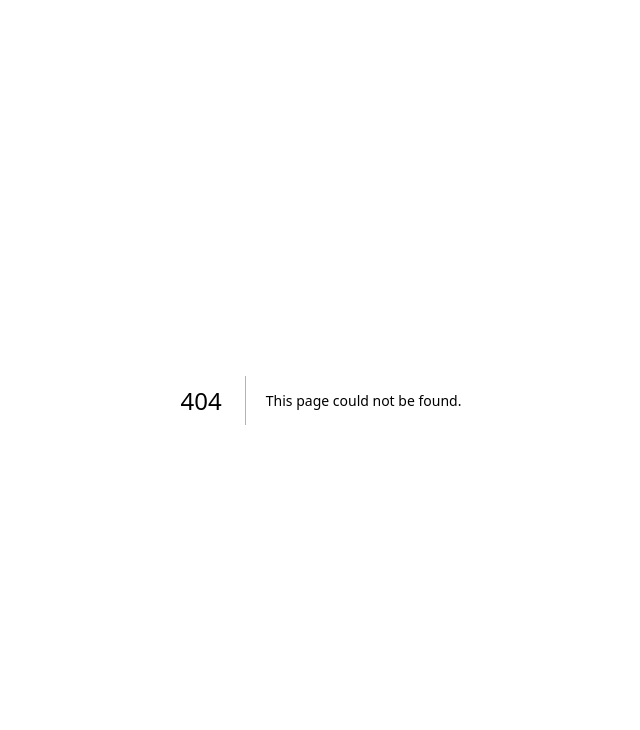
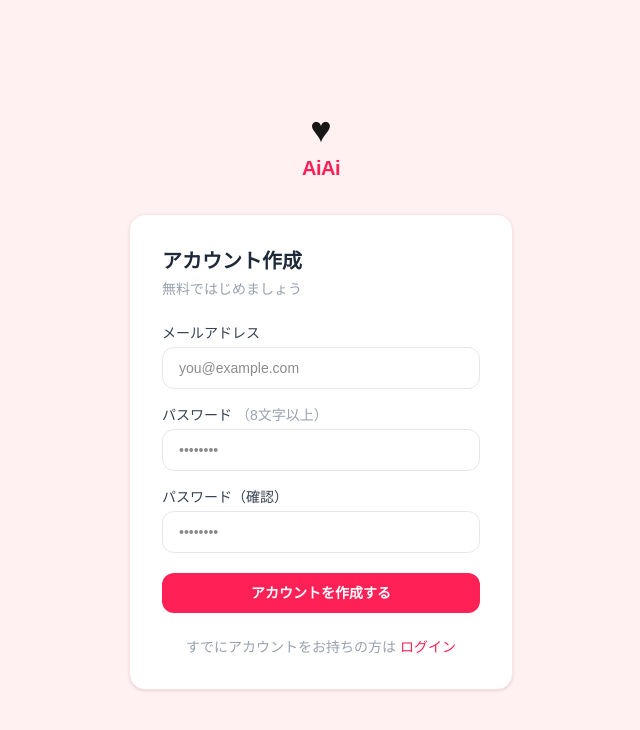
Before and after one commit to yuka-github0922/aiai, a Next.js app: page /signup in a window 1280 px wide. Before the commit this address had no page. Shown: the top 730 px of the page, without its empty margins (319-959 px from the left). Built offline with nearby package versions, Linux system fonts and the light colour scheme.

Commit message:
loginページのstyle-update

```diff
--- a/src/app/login/page.tsx
+++ b/src/app/login/page.tsx
@@ -2,6 +2,7 @@
 
 import { useState } from "react";
 import { useRouter } from "next/navigation";
+import Link from "next/link";
 import { createClient } from "@/lib/supabase/client";
 
 export default function LoginPage() {
@@ -17,15 +18,12 @@ export default function LoginPage() {
     setLoading(true);
 
     const supabase = createClient();
-    const { error } = await supabase.auth.signInWithPassword({
-      email,
-      password,
-    });
+    const { error } = await supabase.auth.signInWithPassword({ email, password });
 
     setLoading(false);
 
     if (error) {
-      setError(error.message);
+      setError("メールアドレスまたはパスワードが正しくありません。");
       return;
     }
 
@@ -34,16 +32,22 @@ export default function LoginPage() {
   }
 
   return (
-    <main className="min-h-screen flex items-center justify-center bg-gray-50">
-      <div className="w-full max-w-sm bg-white rounded-xl shadow-md p-8">
-        <h1 className="text-2xl font-bold text-gray-900 mb-6">ログイン</h1>
+    <main className="min-h-screen flex flex-col items-center justify-center bg-rose-50 px-4">
+      {/* ロゴ */}
+      <Link href="/" className="flex flex-col items-center mb-8 group">
+        <span className="text-4xl mb-1">♥</span>
+        <span className="text-xl font-bold text-rose-500 tracking-tight group-hover:text-rose-600 transition-colors">
+          AiAi
+        </span>
+      </Link>
+
+      <div className="w-full max-w-sm bg-white rounded-2xl shadow-sm border border-rose-100 p-8">
+        <h1 className="text-xl font-bold text-gray-800 mb-1">おかえりなさい</h1>
+        <p className="text-sm text-gray-400 mb-6">アカウントにログインしてください</p>
 
         <form onSubmit={handleSubmit} className="flex flex-col gap-4">
           <div className="flex flex-col gap-1">
-            <label
-              htmlFor="email"
-              className="text-sm font-medium text-gray-700"
-            >
+            <label htmlFor="email" className="text-sm font-medium text-gray-700">
               メールアドレス
             </label>
             <input
@@ -52,16 +56,13 @@ export default function LoginPage() {
               required
               value={email}
               onChange={(e) => setEmail(e.target.value)}
-              className="border border-gray-300 rounded-lg px-3 py-2 text-sm focus:outline-none focus:ring-2 focus:ring-blue-500"
               placeholder="you@example.com"
+              className="border border-gray-200 rounded-xl px-4 py-2.5 text-sm focus:outline-none focus:ring-2 focus:ring-rose-400 focus:border-transparent transition"
             />
           </div>
 
           <div className="flex flex-col gap-1">
-            <label
-              htmlFor="password"
-              className="text-sm font-medium text-gray-700"
-            >
+            <label htmlFor="password" className="text-sm font-medium text-gray-700">
               パスワード
             </label>
             <input
@@ -70,13 +71,13 @@ export default function LoginPage() {
               required
               value={password}
               onChange={(e) => setPassword(e.target.value)}
-              className="border border-gray-300 rounded-lg px-3 py-2 text-sm focus:outline-none focus:ring-2 focus:ring-blue-500"
               placeholder="••••••••"
+              className="border border-gray-200 rounded-xl px-4 py-2.5 text-sm focus:outline-none focus:ring-2 focus:ring-rose-400 focus:border-transparent transition"
             />
           </div>
 
           {error && (
-            <p className="text-sm text-red-600 bg-red-50 rounded-lg px-3 py-2">
+            <p className="text-sm text-red-500 bg-red-50 rounded-xl px-4 py-2.5">
               {error}
             </p>
           )}
@@ -84,11 +85,18 @@ export default function LoginPage() {
           <button
             type="submit"
             disabled={loading}
-            className="mt-2 bg-blue-600 hover:bg-blue-700 disabled:opacity-50 text-white font-medium rounded-lg px-4 py-2 text-sm transition-colors"
+            className="mt-1 bg-rose-500 hover:bg-rose-600 disabled:bg-rose-300 text-white font-semibold rounded-xl px-4 py-2.5 text-sm transition-colors"
           >
             {loading ? "ログイン中..." : "ログイン"}
           </button>
         </form>
+
+        <p className="text-center text-sm text-gray-400 mt-6">
+          アカウントをお持ちでない方は{" "}
+          <Link href="/signup" className="text-rose-500 hover:text-rose-600 font-medium">
+            新規登録
+          </Link>
+        </p>
       </div>
     </main>
   );
--- a/src/app/page.tsx
+++ b/src/app/page.tsx
@@ -43,12 +43,20 @@ export default async function TopPage() {
           AIがふたりのことを少しずつ学んで、より的確な助言をお届けします。
         </p>
 
-        <Link
-          href="/login"
-          className="relative bg-rose-500 hover:bg-rose-600 text-white font-semibold px-8 py-3 rounded-full text-sm transition-colors shadow-sm"
-        >
-          はじめる（無料）
-        </Link>
+        <div className="relative flex flex-col sm:flex-row items-center gap-3">
+          <Link
+            href="/signup"
+            className="bg-rose-500 hover:bg-rose-600 text-white font-semibold px-8 py-3 rounded-full text-sm transition-colors shadow-sm"
+          >
+            はじめる（無料）
+          </Link>
+          <Link
+            href="/login"
+            className="text-sm text-gray-500 hover:text-rose-500 transition-colors"
+          >
+            ログインはこちら →
+          </Link>
+        </div>
       </section>
 
       {/* 特徴 */}
@@ -137,7 +145,7 @@ export default async function TopPage() {
           まずは自分のアカウントを作るところから。
         </p>
         <Link
-          href="/login"
+          href="/signup"
           className="bg-rose-500 hover:bg-rose-600 text-white font-semibold px-8 py-3 rounded-full text-sm transition-colors shadow-sm"
         >
           AiAi をはじめる
--- /dev/null
+++ b/src/app/signup/page.tsx
@@ -0,0 +1,162 @@
+"use client";
+
+import { useState } from "react";
+import { useRouter } from "next/navigation";
+import Link from "next/link";
+import { createClient } from "@/lib/supabase/client";
+
+export default function SignupPage() {
+  const router = useRouter();
+  const [email, setEmail] = useState("");
+  const [password, setPassword] = useState("");
+  const [confirm, setConfirm] = useState("");
+  const [error, setError] = useState<string | null>(null);
+  const [loading, setLoading] = useState(false);
+  const [sent, setSent] = useState(false);
+
+  async function handleSubmit(e: React.FormEvent) {
+    e.preventDefault();
+    setError(null);
+
+    if (password !== confirm) {
+      setError("パスワードが一致しません。");
+      return;
+    }
+    if (password.length < 8) {
+      setError("パスワードは8文字以上にしてください。");
+      return;
+    }
+
+    setLoading(true);
+    const supabase = createClient();
+    const { data, error } = await supabase.auth.signUp({ email, password });
+    setLoading(false);
+
+    if (error) {
+      setError(error.message);
+      return;
+    }
+
+    // メール確認が不要な場合（Supabase設定により即ログイン）
+    if (data.session) {
+      router.push("/onboarding");
+      router.refresh();
+      return;
+    }
+
+    // メール確認が必要な場合
+    setSent(true);
+  }
+
+  if (sent) {
+    return (
+      <main className="min-h-screen flex flex-col items-center justify-center bg-rose-50 px-4">
+        <Link href="/" className="flex flex-col items-center mb-8">
+          <span className="text-4xl mb-1">♥</span>
+          <span className="text-xl font-bold text-rose-500 tracking-tight">AiAi</span>
+        </Link>
+
+        <div className="w-full max-w-sm bg-white rounded-2xl shadow-sm border border-rose-100 p-8 text-center">
+          <div className="text-4xl mb-4">📩</div>
+          <h2 className="text-lg font-bold text-gray-800 mb-2">確認メールを送りました</h2>
+          <p className="text-sm text-gray-500 leading-relaxed mb-6">
+            <span className="font-medium text-gray-700">{email}</span> に確認メールを送信しました。
+            メール内のリンクをクリックして登録を完了してください。
+          </p>
+          <Link
+            href="/login"
+            className="inline-block text-sm text-rose-500 hover:text-rose-600 font-medium"
+          >
+            ログインページへ →
+          </Link>
+        </div>
+      </main>
+    );
+  }
+
+  return (
+    <main className="min-h-screen flex flex-col items-center justify-center bg-rose-50 px-4">
+      {/* ロゴ */}
+      <Link href="/" className="flex flex-col items-center mb-8 group">
+        <span className="text-4xl mb-1">♥</span>
+        <span className="text-xl font-bold text-rose-500 tracking-tight group-hover:text-rose-600 transition-colors">
+          AiAi
+        </span>
+      </Link>
+
+      <div className="w-full max-w-sm bg-white rounded-2xl shadow-sm border border-rose-100 p-8">
+        <h1 className="text-xl font-bold text-gray-800 mb-1">アカウント作成</h1>
+        <p className="text-sm text-gray-400 mb-6">無料ではじめましょう</p>
+
+        <form onSubmit={handleSubmit} className="flex flex-col gap-4">
+          <div className="flex flex-col gap-1">
+            <label htmlFor="email" className="text-sm font-medium text-gray-700">
+              メールアドレス
+            </label>
+            <input
+              id="email"
+              type="email"
+              required
+              value={email}
+              onChange={(e) => setEmail(e.target.value)}
+              placeholder="you@example.com"
+              className="border border-gray-200 rounded-xl px-4 py-2.5 text-sm focus:outline-none focus:ring-2 focus:ring-rose-400 focus:border-transparent transition"
+            />
+          </div>
+
+          <div className="flex flex-col gap-1">
+            <label htmlFor="password" className="text-sm font-medium text-gray-700">
+              パスワード
+              <span className="text-gray-400 font-normal ml-1">（8文字以上）</span>
+            </label>
+            <input
+              id="password"
+              type="password"
+              required
+              value={password}
+              onChange={(e) => setPassword(e.target.value)}
+              placeholder="••••••••"
+              className="border border-gray-200 rounded-xl px-4 py-2.5 text-sm focus:outline-none focus:ring-2 focus:ring-rose-400 focus:border-transparent transition"
+            />
+          </div>
+
+          <div className="flex flex-col gap-1">
+            <label htmlFor="confirm" className="text-sm font-medium text-gray-700">
+              パスワード（確認）
+            </label>
+            <input
+              id="confirm"
+              type="password"
+              required
+              value={confirm}
+              onChange={(e) => setConfirm(e.target.value)}
+              placeholder="••••••••"
+              className="border border-gray-200 rounded-xl px-4 py-2.5 text-sm focus:outline-none focus:ring-2 focus:ring-rose-400 focus:border-transparent transition"
+            />
+          </div>
+
+          {error && (
+            <p className="text-sm text-red-500 bg-red-50 rounded-xl px-4 py-2.5">
+              {error}
+            </p>
+          )}
+
+          <button
+            type="submit"
+            disabled={loading}
+            className="mt-1 bg-rose-500 hover:bg-rose-600 disabled:bg-rose-300 text-white font-semibold rounded-xl px-4 py-2.5 text-sm transition-colors"
+          >
+            {loading ? "登録中..." : "アカウントを作成する"}
+          </button>
+        </form>
+
+        <p className="text-center text-sm text-gray-400 mt-6">
+          すでにアカウントをお持ちの方は{" "}
+          <Link href="/login" className="text-rose-500 hover:text-rose-600 font-medium">
+            ログイン
+          </Link>
+        </p>
+      </div>
+    </main>
+  );
+}
--- a/src/proxy.ts
+++ b/src/proxy.ts
@@ -44,8 +44,8 @@ export async function proxy(request: NextRequest) {
     return NextResponse.redirect(url);
   }
 
-  // ログイン済みで /login → /dashboard へ（カップルチェックは /dashboard で行う）
-  if (user && pathname === "/login") {
+  // ログイン済みで /login or /signup → /dashboard へ
+  if (user && (pathname === "/login" || pathname === "/signup")) {
     const url = request.nextUrl.clone();
     url.pathname = "/dashboard";
     return NextResponse.redirect(url);
@@ -94,5 +94,6 @@ export const config = {
     "/settings/:path*",
     "/settings",
     "/login",
+    "/signup",
   ],
 };
```
